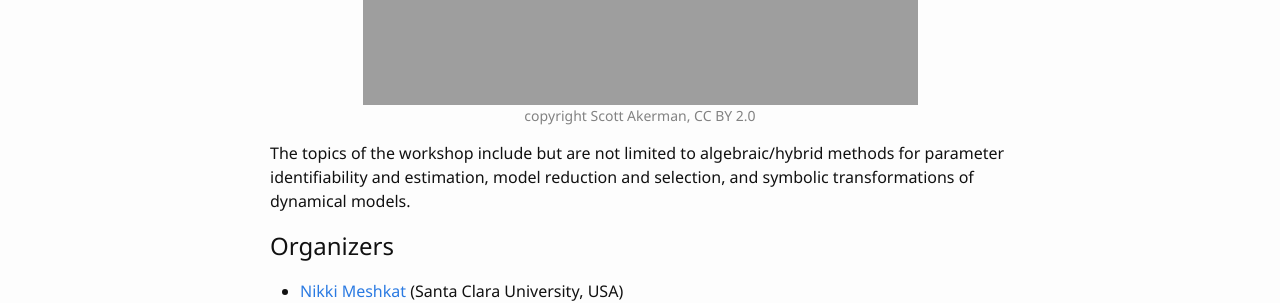
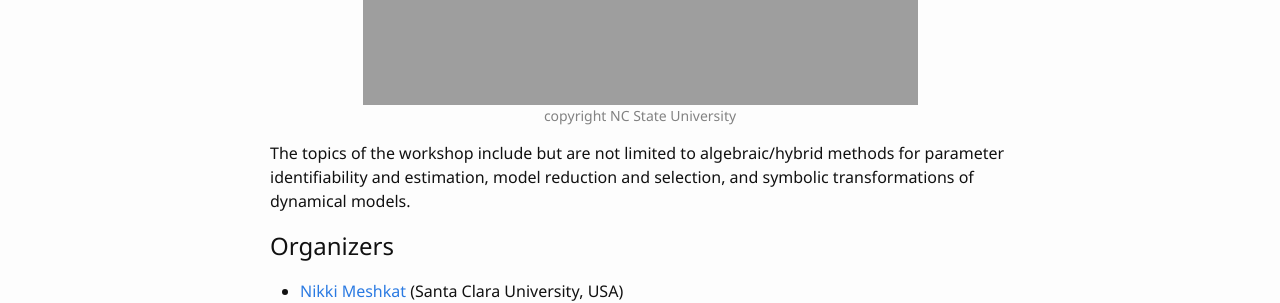
Before and after one commit to diffalg-modeling/diffalg-modeling, a Jekyll site: the page built from index.md, in a window 1280 px wide. Shown: the part 633-936 px from the top of the page. Built offline with Jekyll 4.4.1, drawn with Linux system fonts in a browser that asks for light colours.

Commit message:
Update index.md

```diff
--- a/index.md
+++ b/index.md
@@ -9,7 +9,7 @@ The Workshop on Differential Algebra and Modeling will take place on July 20-22
 The workshop follows the [International Symposium on Symbolic and Algebraic Computation](https://www.issac-conference.org/2024/) (ISSAC)
 taking place at the North Carolina State University on July 16-19.
 
-{% include figure.html img="[ncsu.jpeg](https://visit.ncsu.edu/wp-content/uploads/sites/27/2020/02/SAS_2.jpg)" alt="" caption="copyright Scott Akerman, CC BY 2.0" width="75%" %}
+{% include figure.html img="https://visit.ncsu.edu/wp-content/uploads/sites/27/2020/02/SAS_2.jpg" alt="" caption="copyright NC State University" width="75%" %}
 
 The topics of the workshop include but are not limited to algebraic/hybrid methods for parameter identifiability and estimation, model reduction and selection, and symbolic transformations of dynamical models.
 
```
